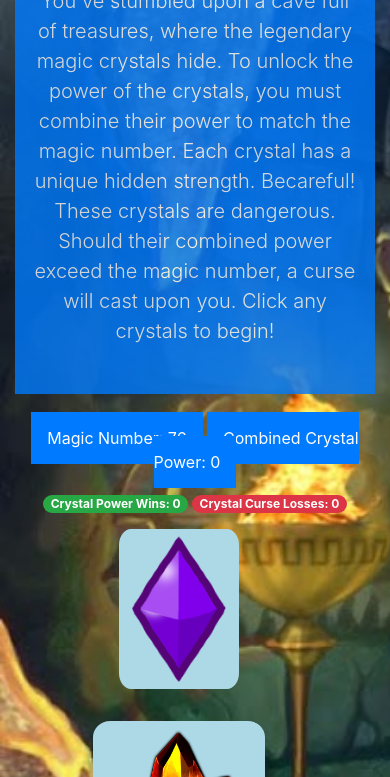
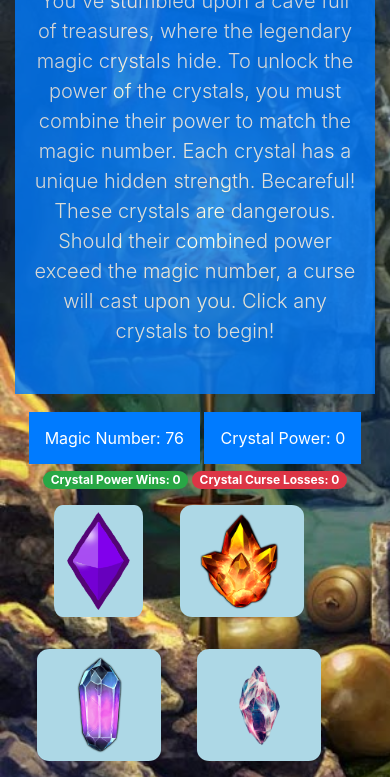
Before and after one commit to creativediego/week-4-game, a plain HTML site: page index.html in a window 390 px wide. Shown: the part 323-1100 px from the top of the page. Drawn offline with nearby package versions, Linux system fonts and the light colour scheme.

Commit message:
maximized mobile experience

```diff
--- a/assets/css/style.css
+++ b/assets/css/style.css
@@ -38,3 +38,9 @@ main {
 #new-game {
     font-size: 1.5rem;
 }
+
+@media only screen and (max-width: 768px) {
+    .crystal {
+        max-height: 7rem;
+    }
+}
--- a/index.html
+++ b/index.html
@@ -29,7 +29,7 @@
         </div>
         <div class="mb-3">
             <span class="p-3 bg-primary text-white">Magic Number: <span id="random-number"></span></span>
-            <span class="p-3  bg-primary text-white">Combined Crystal Power: <span id="crystals-count"></span></span>
+            <span class="p-3  bg-primary text-white">Crystal Power: <span id="crystals-count"></span></span>
         </div>
         <p class="badge badge-pill badge-success">Crystal Power Wins: <span id="wins"> </span></p>
         <p class="badge badge-pill badge-danger">Crystal Curse Losses: <span id="losses"> </span></p>
```
